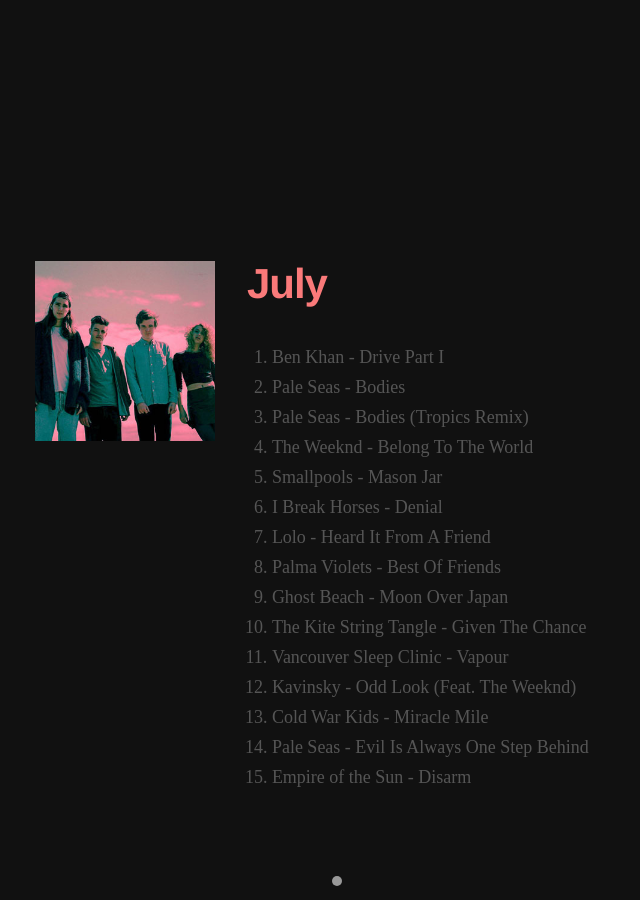
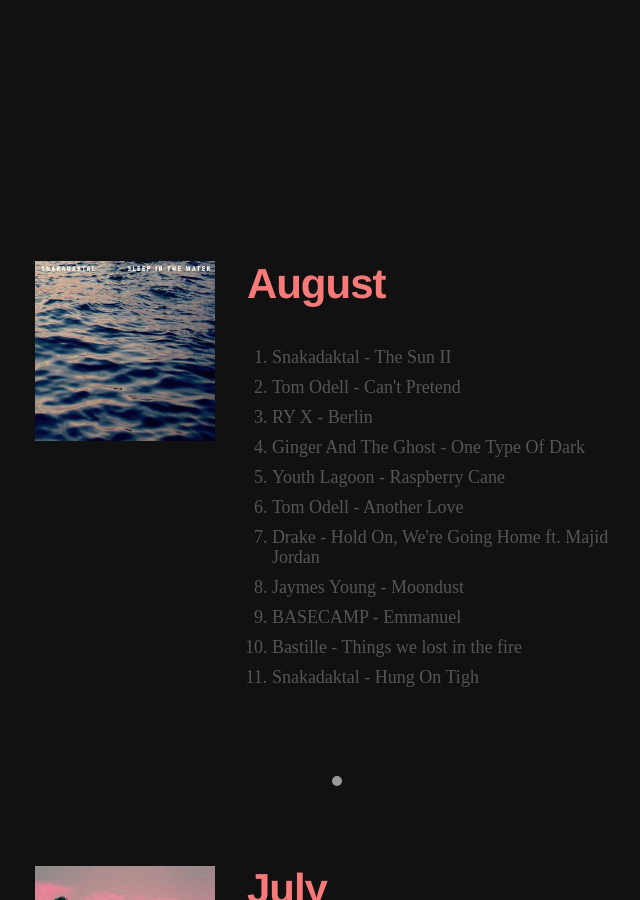
Before and after one commit to phildionne/phildionne.com, a Jekyll site: the page built from sounds/index.html, in a window 1280 px wide and 900 px high, scrolled down 553 px. Shown: the whole window, without its empty margins (303-943 px from the left). Built offline with Jekyll 4.4.1, drawn with Linux system fonts in a browser that asks for light colours; nearby versions of some CDN libraries; some web fonts are replaced; comment, search, counter and statistics services are not loaded.

Commit message:
Add august 2013 mix

```diff
--- a/sounds/index.html
+++ b/sounds/index.html
@@ -29,6 +29,34 @@
     </nav>
 
     <section id="two-thousand-thirteen">
+      <article class="mix">
+        <div class="row-fluid">
+          <div class="span2 offset3 mix-media">
+            <a href="https://dl.dropboxusercontent.com/u/1070815/sounds/2013/august.zip" title="Download August 2013 mix">
+              <img src="{{ site.url }}/assets/media/sounds/snakadaktal-august-2013.jpg" alt="Snakadaktal"></img>
+            </a>
+          </div>
+          <div class="span4 mix-list">
+            <h1 class="mix-title" id="august-2013"><a href="https://dl.dropboxusercontent.com/u/1070815/sounds/2013/august.zip" title="Download August 2013 mix">August</a></h1>
+            <ol class="mix-element-list">
+                <li class="mix-element">Snakadaktal - The Sun II</li>
+                <li class="mix-element">Tom Odell - Can't Pretend</li>
+                <li class="mix-element">RY X - Berlin</li>
+                <li class="mix-element">Ginger And The Ghost - One Type Of Dark</li>
+                <li class="mix-element">Youth Lagoon - Raspberry Cane</li>
+                <li class="mix-element">Tom Odell - Another Love</li>
+                <li class="mix-element">Drake - Hold On, We're Going Home ft. Majid Jordan</li>
+                <li class="mix-element">Jaymes Young - Moondust</li>
+                <li class="mix-element">BASECAMP - Emmanuel</li>
+                <li class="mix-element">Bastille - Things we lost in the fire</li>
+                <li class="mix-element">Snakadaktal - Hung On Tigh</li>
+            </ol>
+          </div>
+        </div><!-- /.row-fluid -->
+      </article>
+
+      <hr class="middot">
+
       <article class="mix">
         <div class="row-fluid">
           <div class="span2 offset3 mix-media">
```
Also changed, not shown: assets/media/sounds/snakadaktal-august-2013.jpg (added).
